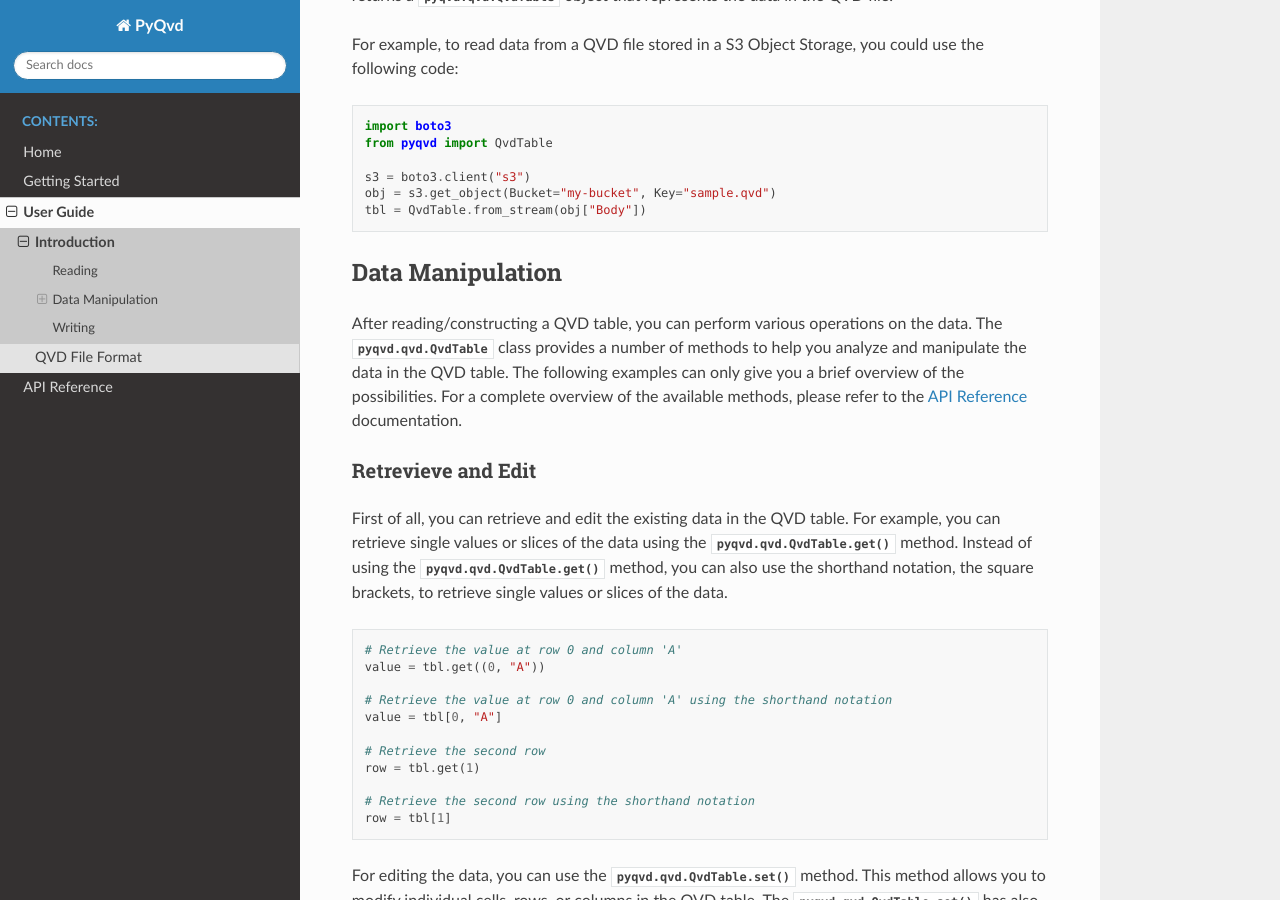
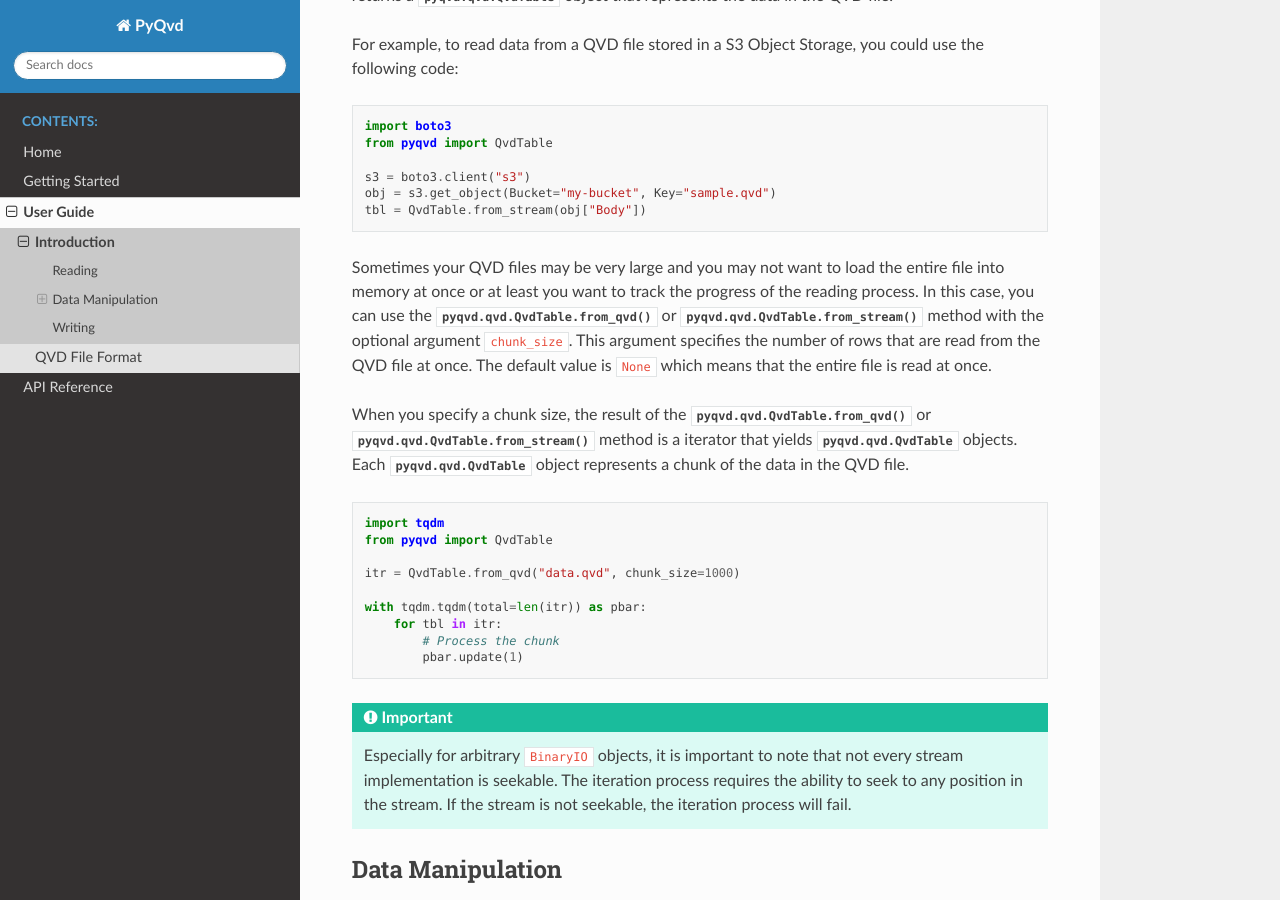
Before and after one commit to MuellerConstantin/PyQvd, a Sphinx documentation site: the page built from docs/source/guide/introduction.rst, in a window 1280 px wide and 900 px high, scrolled down 769 px. Built offline with Sphinx 7.4.7 and the Read the Docs theme 2.0.0, drawn with Linux system fonts in a browser that asks for light colours.

Commit message:
docs: document chunking support

```diff
--- a/docs/source/guide/introduction.rst
+++ b/docs/source/guide/introduction.rst
@@ -48,6 +48,35 @@ following code:
     s3 = boto3.client("s3")
     obj = s3.get_object(Bucket="my-bucket", Key="sample.qvd")
     tbl = QvdTable.from_stream(obj["Body"])
+
+Sometimes your QVD files may be very large and you may not want to load the entire file into
+memory at once or at least you want to track the progress of the reading process. In this case,
+you can use the :func:`pyqvd.qvd.QvdTable.from_qvd` or :func:`pyqvd.qvd.QvdTable.from_stream`
+method with the optional argument ``chunk_size``. This argument specifies the number of rows that
+are read from the QVD file at once. The default value is ``None`` which means that the entire file
+is read at once.
+
+When you specify a chunk size, the result of the :func:`pyqvd.qvd.QvdTable.from_qvd` or
+:func:`pyqvd.qvd.QvdTable.from_stream` method is a iterator that yields :class:`pyqvd.qvd.QvdTable`
+objects. Each :class:`pyqvd.qvd.QvdTable` object represents a chunk of the data in the QVD file.
+
+.. code-block:: python
+
+    import tqdm
+    from pyqvd import QvdTable
+
+    itr = QvdTable.from_qvd("data.qvd", chunk_size=1000)
+
+    with tqdm.tqdm(total=len(itr)) as pbar:
+        for tbl in itr:
+            # Process the chunk
+            pbar.update(1)
+
+.. important::
+
+    Especially for arbitrary ``BinaryIO`` objects, it is important to note that not every stream
+    implementation is seekable. The iteration process requires the ability to seek to any position
+    in the stream. If the stream is not seekable, the iteration process will fail.
 
 *****************
 Data Manipulation
```
Also changed, not shown: CHANGELOG.md (+3 -0 lines), 3 other files.
